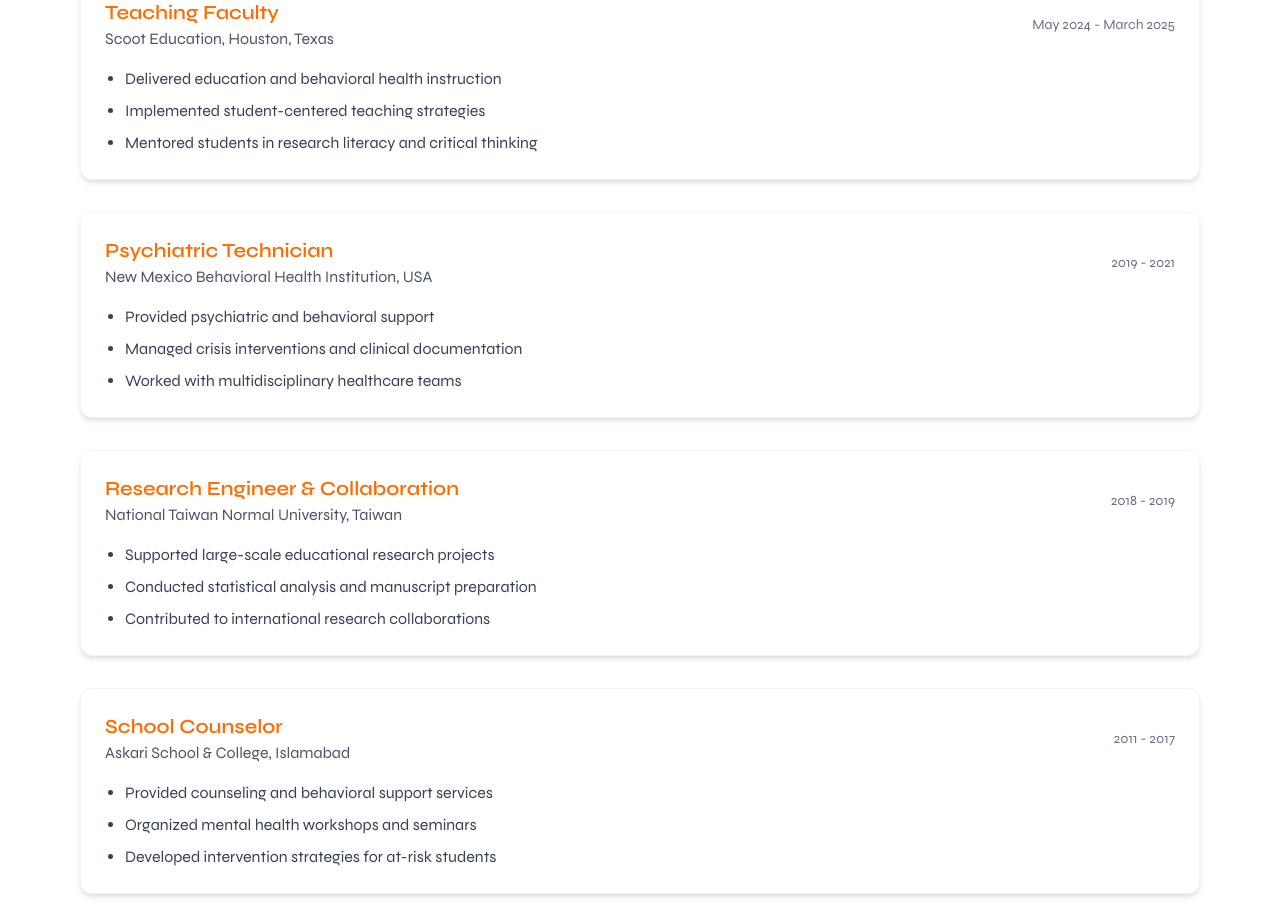
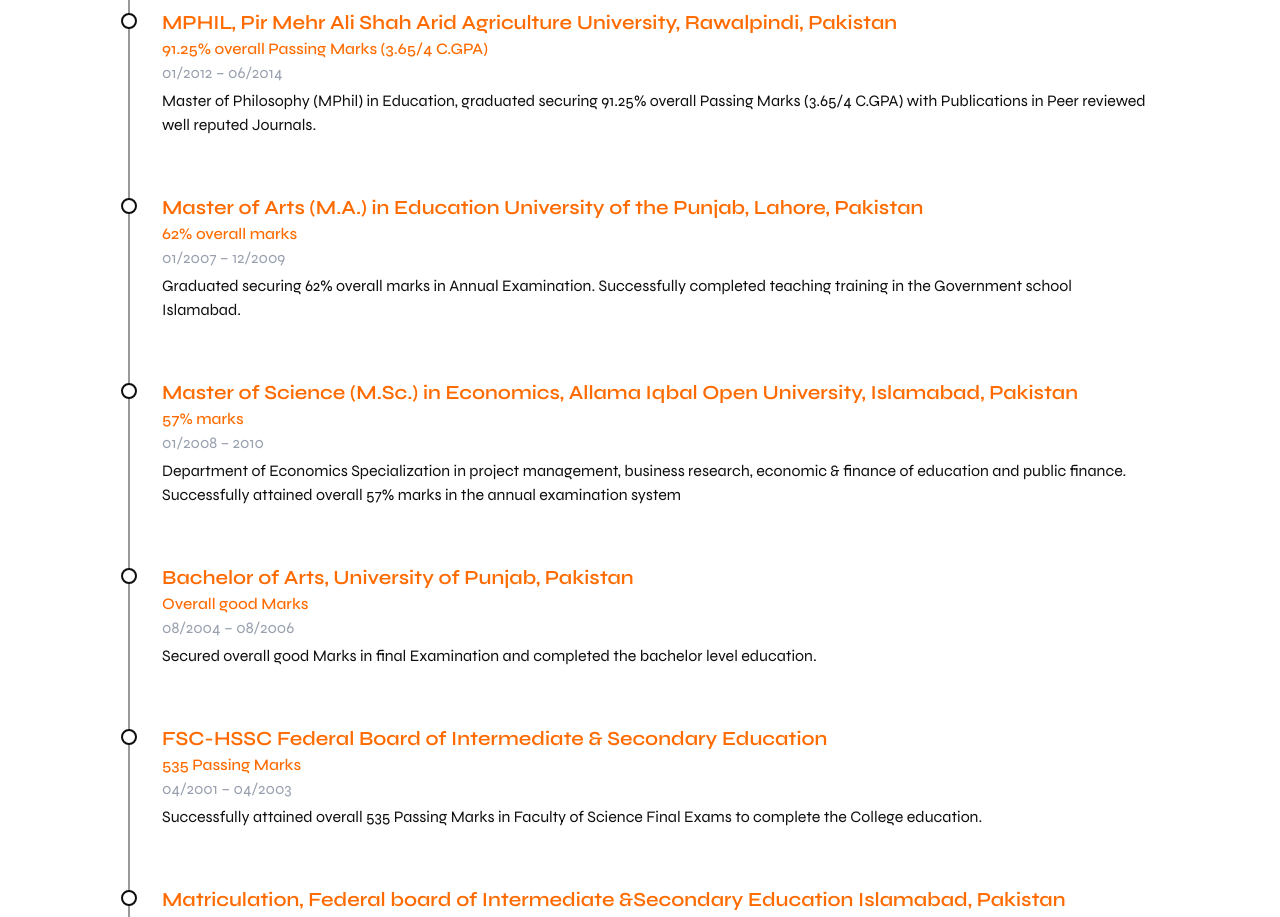
Before and after one commit to hunzilah-anwar/researcher-portfolio, a React (Vite) app: page / in a window 1280 px wide. Shown: the part 1880-2797 px from the top of the page. Built offline with nearby package versions, Linux system fonts and the light colour scheme.

Commit message:
Skills Section move upward

```diff
--- a/src/components/Header.jsx
+++ b/src/components/Header.jsx
@@ -13,9 +13,9 @@
   const navItems = [
     { name: "Home", path: "#home" },
     { name: "About", path: "#about" },
-    { name: "Experience", path: "#experience" },
     { name: "Education", path: "#education" },
     { name: "Skills", path: "#skills" },
+    { name: "Experience", path: "#experience" },
     { name: "Contact", path: "#contact" },
   ];
 
--- a/src/pages/Home.jsx
+++ b/src/pages/Home.jsx
@@ -7,82 +7,180 @@
 const Home = () => {
   const experience = [
     {
+      role: "Director of Research Operations",
       company:
         "Institute of Academic Research and Excellence (IARE), Australia",
-      role: "Director of Research Operations",
       duration: "May 2025 - Present",
       type: "Remote | Part-Time",
       responsibilities: [
-        "Leading international multidisciplinary research programs",
-        "Delivering research methodology and statistical analysis workshops",
-        "Mentoring graduate researchers and scholars",
-        "Managing academic publishing and global collaborations",
+        "Lead and oversee multidisciplinary international research programs from conceptualization to publication and dissemination.",
+        "Design and deliver advanced research training workshops on methodology, statistical analysis, grant writing, and scholarly publishing.",
+        "Supervise and mentor graduate and international researchers in proposal development, study design, and academic writing.",
+        "Ensure research integrity, ethical compliance, and adherence to international scholarly standards.",
+        "Establish global research collaborations and coordinate cross-border academic initiatives.",
+        "Guide strategic planning for institutional research growth and academic excellence.",
       ],
     },
     {
-      company: "Scoot Education, Houston, Texas",
       role: "Teaching Faculty",
+      company: "Scoot Education, Houston, TX",
       duration: "May 2024 - March 2025",
       responsibilities: [
-        "Delivered education and behavioral health instruction",
-        "Implemented student-centered teaching strategies",
-        "Mentored students in research literacy and critical thinking",
+        "Delivered instruction in education and behavioral health related subjects integrating evidence-based teaching methodologies.",
+        "Implemented alternative education strategies to manage diverse classrooms and support differentiated learning needs.",
+        "Mentored students in research literacy, critical thinking, and practical life skills development.",
+        "Promoted inclusive, student-centered learning environments supporting academic achievement and social-emotional growth.",
       ],
     },
     {
-      company: "New Mexico Behavioral Health Institution, USA",
-      role: "Psychiatric Technician",
-      duration: "2019 - 2021",
+      role: "Psychiatric Technician Operational",
+      company: "New Mexico Behavioral Health Institution, Las Vegas, USA",
+      duration: "Aug 2019 - June 2021",
       responsibilities: [
-        "Provided psychiatric and behavioral support",
-        "Managed crisis interventions and clinical documentation",
-        "Worked with multidisciplinary healthcare teams",
+        "Provided direct clinical support to individuals with acute and chronic psychiatric conditions within a state behavioral health system.",
+        "Implemented behavior management and therapeutic support strategies in multidisciplinary treatment teams.",
+        "Monitored patient progress, documented clinical observations, and supported crisis intervention efforts.",
+        "Ensured adherence to confidentiality, patient rights, and regulatory compliance standards.",
+        "Completed professional training in HIPAA compliance, First Aid, AED, and CPR.",
       ],
     },
     {
-      company: "National Taiwan Normal University, Taiwan",
       role: "Research Engineer & Collaboration",
-      duration: "2018 - 2019",
+      company: "National Taiwan Normal University, Taipei, Taiwan",
+      duration: "Dec 2018 - May 2019",
       responsibilities: [
-        "Supported large-scale educational research projects",
-        "Conducted statistical analysis and manuscript preparation",
-        "Contributed to international research collaborations",
+        "Supported the design, data collection, and statistical analysis of large-scale research projects in education and behavioral sciences.",
+        "Assisted in manuscript preparation, academic editing, and research dissemination activities.",
+        "Contributed to proposal development and research documentation for institutional review and funding processes.",
       ],
     },
     {
-      company: "Askari School & College, Islamabad",
+      role: "Research Assistant",
+      company: "Academia Sinica – Institute of Ethnology, Taipei, Taiwan",
+      duration: "Dec 2018 - Apr 2019",
+      responsibilities: [
+        "Contributed to internationally oriented ethnological and interdisciplinary research projects “Parent–child conflict and filial piety within the contemporary East Asian family system within Taiwan’s premier national research institution.",
+        "Assisted postgraduate researchers in study design, data collection, and cross-cultural research implementation.",
+        "Conducted statistical analysis and supported interpretation of findings for scholarly dissemination.",
+        "Contributed to manuscript preparation and academic publications, supporting rigorous methodological standards.",
+        "Participated in research initiatives addressing socially and culturally significant issues with international relevance.",
+        "Contributed to a cross-cultural research project examining",
+        "Assisted in study design, data collection, and implementation of culturally grounded research methodologies.",
+        "Conducted statistical analyses and supported interpretation of findings related to intergenerational relationships and behavioral outcomes.",
+        "Contributed to manuscript preparation and scholarly publications, ensuring methodological rigor and academic integrity.",
+        "Supported research addressing socially significant issues in family dynamics with implications for education and behavioral health policy.",
+      ],
+    },
+    {
       role: "School Counselor",
-      duration: "2011 - 2017",
+      company: "Askari School & College, Islamabad, Pakistan",
+      duration: "Apr 2011 - Mar 2017",
       responsibilities: [
-        "Provided counseling and behavioral support services",
-        "Organized mental health workshops and seminars",
-        "Developed intervention strategies for at-risk students",
+        "Delivered comprehensive counseling services addressing academic, behavioral, and mental health needs of diverse student populations.",
+        "Designed and implemented school-wide mental health, life skills, and crisis intervention workshops.",
+        "Developed preventive and early-intervention strategies to support at-risk students and improve educational outcomes.",
+        "Collaborated with families and faculty to create structured support systems promoting student resilience and long-term wellbeing.",
+        "Led public awareness seminars promoting community-level understanding of mental health and psychosocial development.",
+      ],
+    },
+    {
+      role: "Behavior Management Counselor (BMC)",
+      company:
+        "AASRA Drug Addiction & Rehabilitation Center, Islamabad, Pakistan",
+      duration: "Apr 2011 - Mar 2017",
+      responsibilities: [
+        "Conducted individualized and group behavioral interventions for individuals affected by substance use disorders.",
+        "Performed structured behavioral assessments and developed evidence-informed rehabilitation plans.",
+        "Provided family guidance and psychoeducation to address intergenerational impacts of addiction.",
+        "Collaborated within multidisciplinary rehabilitation teams to strengthen treatment and prevention strategies.",
+        "Contributed to public awareness seminars advancing community-based addiction prevention initiatives.",
       ],
     },
   ];
 
   const education = [
     {
-      degree: "Ph.D. in Education",
-      institute: "Pir Mehr Ali Shah Arid Agriculture University, Pakistan",
-      duration: "2015 - 2023",
-      grade: "3.79 / 4.0 GPA",
+      title:
+        "PHD, Pir Mehr Ali Shah Arid Agriculture University, Rawalpindi, Pakistan Research Collaboration with National Taiwan Normal University",
+      duration: "02/2015 – 06/2023",
+      grade: "95% overall Passing Marks (3.79/4.0.GPA)",
+      description: `Graduated with 95% overall Passing Marks (3.79/4.0.GPA) which was held in collaboration with National Taiwan Normal University evaluated by External Examiners: Prof. Dr. Valentin Martínez Otero Perez (Spain): Prof. Dr. Carolyn M. Shields (USA) & Publications in Peer Reviewed Internationally Reputed Journals.
+      Dissertation: "Need Assessment for the Children of Drug-Addicted Parents in Rawalpindi and Role of School Guidance and Counseling Services".
+      Advisor: Prof. Dr. Muhammad Arshad Dahar, Co-Supervisor/Mentor: Prof. Tony Lee, NTNU, Taipei, Taiwan.
+      External Examiners: Prof. Dr. Valentin Martinez Otero Perez (Complutense University, Spain), Prof. Dr. Carolyn M. Shields (Wayne State University, USA).`,
     },
+
     {
-      degree: "M.Phil. in Education",
-      institute: "Pir Mehr Ali Shah Arid Agriculture University, Pakistan",
-      duration: "2012 - 2014",
-      grade: "3.65 / 4.0 GPA",
+      title:
+        "MPHIL, Pir Mehr Ali Shah Arid Agriculture University, Rawalpindi, Pakistan",
+      duration: "01/2012 – 06/2014",
+      grade: "91.25% overall Passing Marks (3.65/4 C.GPA)",
+      description: `Master of Philosophy (MPhil) in Education, graduated securing 91.25% overall Passing Marks (3.65/4 C.GPA) with Publications in Peer reviewed well reputed Journals.`,
     },
+
     {
-      degree: "M.A. in Education",
-      institute: "University of Punjab, Pakistan",
-      duration: "2007 - 2009",
+      title:
+        "Master of Arts (M.A.) in Education University of the Punjab, Lahore, Pakistan",
+      duration: "01/2007 – 12/2009",
+      grade: "62% overall marks",
+      description: `Graduated securing 62% overall marks in Annual Examination. Successfully completed teaching training in the Government school Islamabad.`,
     },
+
     {
-      degree: "M.Sc. in Economics",
-      institute: "Allama Iqbal Open University, Pakistan",
-      duration: "2008 - 2010",
+      title:
+        "Master of Science (M.Sc.) in Economics, Allama Iqbal Open University, Islamabad, Pakistan",
+      duration: "01/2008 – 2010",
+      grade: "57% marks",
+      description: `Department of Economics
+      Specialization in project management, business research, economic & finance of education and public finance. Successfully attained overall 57% marks in the annual examination system`,
+    },
+
+    {
+      title: "Bachelor of Arts, University of Punjab, Pakistan",
+      duration: "08/2004 – 08/2006",
+      grade: "Overall good Marks",
+      description: `Secured overall good Marks in final Examination and completed the bachelor level education.`,
+    },
+
+    {
+      title: "FSC-HSSC Federal Board of Intermediate & Secondary Education",
+      duration: "04/2001 – 04/2003",
+      grade: "535 Passing Marks",
+      description: `Successfully attained overall 535 Passing Marks in Faculty of Science Final Exams to complete the College education.`,
+    },
+
+    {
+      title:
+        "Matriculation, Federal board of Intermediate &Secondary Education Islamabad, Pakistan",
+      duration: "05/1999 – 05/2002",
+      grade: "Passed overall",
+      description: `Passed overall in final Examination and completed the Secondary school Certificate education.`,
+    },
+
+    {
+      title:
+        "Graduate Coursework in Guidance & Counseling (Clinical Mental Health), Department of Counseling, New Mexico Highlands University, Las Vegas, NM, USA",
+      duration: "Fall semester 2019 – 2020",
+      grade: "CGPA = 4 out of 4.0",
+      description: `Successfully attained Cumulative Grade Point Average (CGPA) = 4 out of 4.0 in Faculty of Science Final Exams to complete the course work.
+      ● PSYC 6010 – Data Analysis and Statistics (A), COUN 6030 – Career Development (A) | GPA: 4.0`,
+    },
+
+    {
+      title:
+        "Diploma in Education, Federal board of Intermediate &Secondary Education Islamabad, Pakistan",
+      duration: "Duration 2004 – 2006 (12+1.1/2 Year)",
+      grade: "1007 out of 1500",
+      description: `Successfully attained Cumulative Grade Point Average total 1007 out of 1500 in Annual examination system, Faculty of teaching in H-9 College of Education, Islamabad, Pakistan.
+      Major in Teacher Education: Curriculum & Instruction, Leadership & Planning, change implementation, HRM, Children growth & development, Educational Psychology, Instructional methods & Lesson Planning, Teaching of English, Teaching Practice (Practical)`,
+    },
+
+    {
+      title:
+        "Diploma in Information Technology Ministry of Education, Islamabad, Pakistan",
+      duration: "1 Month",
+      grade: "",
+      description: `Major in MS Word, Power point, MS Excel`,
     },
   ];
 
@@ -120,8 +218,6 @@
     { name: "Microsoft Office & LMS", value: 80 },
     { name: "Public Speaking", value: 100 },
   ];
-
-
 
   return (
     <>
@@ -225,67 +321,27 @@
           </div>
         </div>
       </section>
-      <section className="py-16 px-4 max-w-6xl mx-auto" id="experience">
-        <Heading name="Experience" />
-        <div className="space-y-8 my-10">
-          {experience.map((item, index) => (
-            <div
-              key={index}
-              className="bg-white shadow-md rounded-xl p-6 border border-gray-100 hover:shadow-lg transition duration-300"
-            >
-              {/* Top */}
-              <div className="flex flex-col md:flex-row md:justify-between md:items-center mb-4">
-                <div>
-                  <h3 className="text-xl font-semibold text-secondary">
-                    {item.role}
-                  </h3>
-                  <p className="text-gray-600">{item.company}</p>
-                </div>
+      <section className="py-16 px-4" id="education">
+        <div className="max-w-5xl mx-auto">
+          <Heading name="Education" />
 
-                <div className="text-sm text-gray-500 mt-2 md:mt-0">
-                  <p>{item.duration}</p>
-                  {item.type && <p>{item.type}</p>}
-                </div>
-              </div>
-
-              {/* Responsibilities */}
-              <ul className="list-disc pl-5 space-y-2 text-gray-700">
-                {item.responsibilities.map((task, i) => (
-                  <li key={i}>{task}</li>
-                ))}
-              </ul>
-            </div>
-          ))}
-        </div>
-      </section>
-      <section className="bg-primary text-white py-16 px-4" id="education">
-        <div className="max-w-5xl mx-auto">
-          <Heading name="Education" darkColor="#325254" />
-
-          <div className="relative border-l-2 border-secondary/40 pl-8 space-y-10 my-10 cursor-default">
+          <div className="relative border-l-2 border-black/40 pl-8 space-y-10 my-10 cursor-default">
             {education.map((item, index) => (
               <div key={index} className="relative group">
                 {/* Dot */}
-                <span className="absolute -left-10.5 top-0 w-4 h-4 bg-primary rounded-full inset-ring-2 inset-ring-primary group-hover:bg-secondary transition ease-in-out duration-300 border-2 border-white"></span>
+                <span className="absolute -left-10.25 top-0 w-4 h-4 bg-white rounded-full inset-ring-2 inset-ring-white group-hover:bg-secondary transition ease-in-out duration-300 border-2 border-primary"></span>
 
                 {/* Content */}
                 <div className="-translate-y-1 group-hover:-translate-y-2 transition ease-in-out duration-300 border-b border-white/20 pb-4">
-                  <div className="flex flex-col md:flex-row md:justify-between md:items-start">
-                    <div>
-                      <h3 className="text-xl font-semibold text-secondary">
-                        {item.degree}
-                      </h3>
-                      <p className="text-gray-300 mt-1">{item.institute}</p>
-                    </div>
-
-                    <div className="text-sm text-gray-400 mt-2 md:mt-0 text-right">
-                      <p>{item.duration}</p>
-                      {item.grade && (
-                        <p className="text-secondary font-medium">
-                          {item.grade}
-                        </p>
-                      )}
-                    </div>
+                  <div className="flex flex-col items-start">
+                    <h3 className="text-xl font-semibold text-secondary">
+                      {item.title}
+                    </h3>
+                    {item.grade && (
+                      <p className="text-secondary font-medium">{item.grade}</p>
+                    )}
+                    <p className="text-gray-400">{item.duration}</p>
+                    <p className="text-primary mt-1">{item.description}</p>
                   </div>
                 </div>
               </div>
@@ -293,19 +349,19 @@
           </div>
         </div>
       </section>
-      <section ref={sectionRef} className="py-16 px-4">
+      <section ref={sectionRef} className="bg-primary text-white py-16 px-4" id="skills">
         <div className="max-w-5xl mx-auto">
-          <Heading name="Skills" />
+          <Heading name="Skills" darkColor='#325254' />
 
           <div className="grid grid-cols-1 md:grid-cols-2 gap-6 py-10">
             {skills.map((skill, index) => (
               <div key={index}>
                 {/* Label */}
                 <div className="flex justify-between mb-1">
-                  <span className="text-gray-800 font-medium">
+                  <span className="font-medium">
                     {skill.name}
                   </span>
-                  <span className="text-gray-500 text-sm">{skill.value}%</span>
+                  <span className="text-sm">{skill.value}%</span>
                 </div>
 
                 {/* Bar */}
@@ -322,6 +378,41 @@
           </div>
         </div>
       </section>
+      <section className="py-16 px-4 max-w-6xl mx-auto" id="experience">
+        <Heading name="Experience" />
+        <div className="space-y-8 my-10">
+          {experience.map((item, index) => (
+            <div
+              key={index}
+              className="bg-white shadow-md rounded-xl p-6 border border-gray-100 hover:shadow-lg transition duration-300"
+            >
+              {/* Top */}
+              <div className="flex flex-col md:flex-row md:justify-between md:items-start mb-4">
+                <div>
+                  <h3 className="text-xl font-semibold text-secondary">
+                    {item.role}
+                  </h3>
+                  <p className="text-gray-600">{item.company}</p>
+                </div>
+
+                <div className="text-sm text-gray-500 mt-2 md:mt-0">
+                  <p>{item.duration}</p>
+                  {item.type && (
+                    <p className="text-secondary font-medium"> {item.type}</p>
+                  )}
+                </div>
+              </div>
+
+              {/* Responsibilities */}
+              <ul className="list-disc pl-5 space-y-2 text-gray-700">
+                {item.responsibilities.map((task, i) => (
+                  <li key={i}>{task}</li>
+                ))}
+              </ul>
+            </div>
+          ))}
+        </div>
+      </section>
     </>
   );
 };
```
